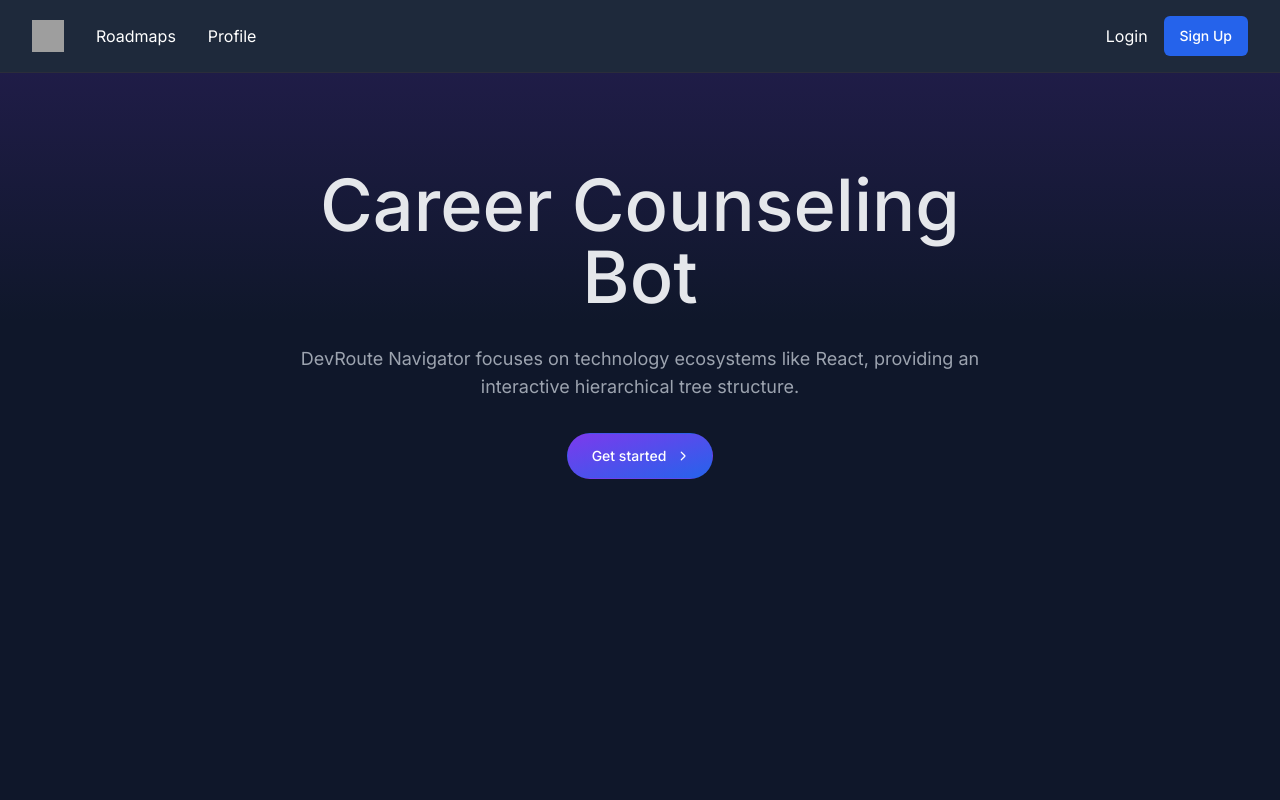
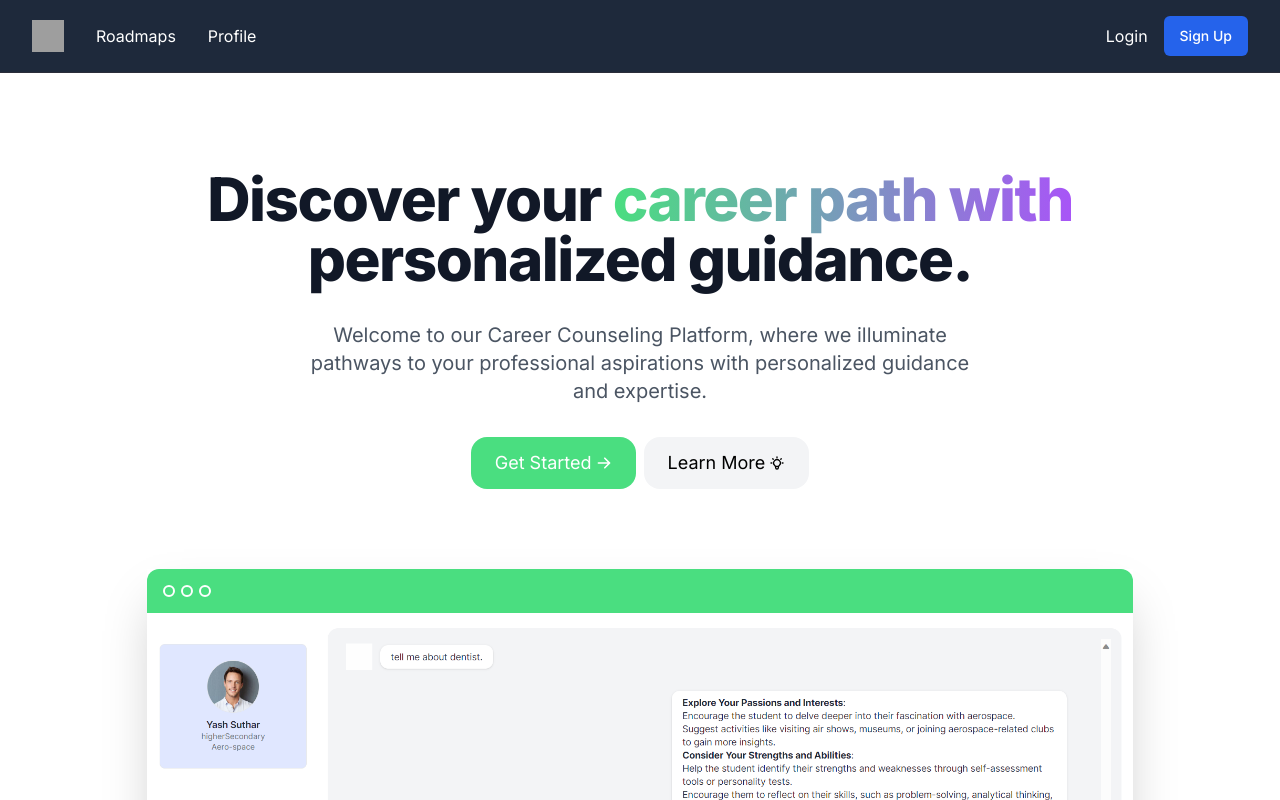
Before and after one commit to TechNodes2-0/careercounselingachatbot, a Next.js app in the folder careercounselingbot/: page / in a window 1280 px wide. Shown: the top 800 px of the page. Built offline with nearby package versions, Linux system fonts and the light colour scheme; no server answers; grey boxes are pictures that could not be loaded.

Commit message:
updated hero section

```diff
--- a/careercounselingbot/components/shared/HeroSection.jsx
+++ b/careercounselingbot/components/shared/HeroSection.jsx
@@ -1,50 +1,80 @@
 import Link from "next/link";
 import React from "react";
+import Image from "next/image";
 
 export default function HeroSection() {
   return (
-    <div>
-      <div className="h-[750px] bg-slate-900">
-        <div className="bg-gradient-to-b from-violet-600/[.15] via-transparent">
-          <div className="max-w-[85rem] mx-auto px-4 sm:px-6 lg:px-8 py-24 space-y-8">
-            <div className="max-w-3xl mx-auto text-center">
-              <h1 className="block text-4xl font-medium text-gray-200 sm:text-5xl md:text-6xl lg:text-7xl">
-                Career Counseling Bot
+    <section className="pt-24 bg-white">
+      <div className="px-12 mx-auto max-w-7xl">
+        <div className="w-full mx-auto text-left md:w-11/12 xl:w-9/12 md:text-center">
+          <h1 className="mb-8 text-4xl font-extrabold leading-none tracking-normal text-gray-900 md:text-6xl md:tracking-tight">
+            <span>Discover your</span>{" "}
+            <span className="block w-full py-2 text-transparent bg-clip-text leading-12 bg-gradient-to-r from-green-400 to-purple-500 lg:inline">
+              career path with
+            </span>{" "}
+            <span>personalized guidance.</span>
           </h1>
-            </div>
-
-            <div className="max-w-3xl mx-auto text-center">
-              <p className="text-lg text-gray-400">
-                DevRoute Navigator focuses on technology ecosystems like React,
-                providing an interactive hierarchical tree structure.
+          <p className="px-0 mb-8 text-lg text-gray-600 md:text-xl lg:px-24">
+            Welcome to our Career Counseling Platform, where we illuminate
+            pathways to your professional aspirations with personalized guidance
+            and expertise.
           </p>
-            </div>
-
-            <div className="text-center">
-              <Link
-                className="inline-flex items-center justify-center px-6 py-3 text-sm font-medium text-center text-white border border-transparent rounded-full shadow-lg gap-x-3 bg-gradient-to-tl from-blue-600 to-violet-600 shadow-transparent hover:shadow-blue-700/50 focus:outline-none focus:ring-2 focus:ring-blue-600 focus:ring-offset-2 focus:ring-offset-white dark:focus:ring-offset-gray-800"
-                href="/chatbot"
+          <div className="mb-4 space-x-0 md:space-x-2 md:mb-8">
+            <a
+              href="#_"
+              className="inline-flex items-center justify-center w-full px-6 py-3 mb-2 text-lg text-white bg-green-400 rounded-2xl sm:w-auto sm:mb-0"
             >
-                Get started
+              Get Started
               <svg
-                  className="w-2.5 h-2.5"
-                  width="16"
-                  height="16"
-                  viewBox="0 0 16 16"
-                  fill="none"
+                className="w-4 h-4 ml-1"
+                xmlns="http://www.w3.org/2000/svg"
+                viewBox="0 0 20 20"
+                fill="currentColor"
               >
                 <path
-                    d="M5.27921 2L10.9257 7.64645C11.1209 7.84171 11.1209 8.15829 10.9257 8.35355L5.27921 14"
+                  fill-rule="evenodd"
+                  d="M10.293 3.293a1 1 0 011.414 0l6 6a1 1 0 010 1.414l-6 6a1 1 0 01-1.414-1.414L14.586 11H3a1 1 0 110-2h11.586l-4.293-4.293a1 1 0 010-1.414z"
+                  clip-rule="evenodd"
+                ></path>
+              </svg>
+            </a>
+            <a
+              href="#_"
+              className="inline-flex items-center justify-center w-full px-6 py-3 mb-2 text-lg bg-gray-100 rounded-2xl sm:w-auto sm:mb-0"
+            >
+              Learn More
+              <svg
+                className="w-4 h-4 ml-1"
+                fill="none"
                 stroke="currentColor"
-                    strokeWidth="2"
-                    strokeLinecap="round" // Corrected attribute name
-                  />
+                viewBox="0 0 24 24"
+                xmlns="http://www.w3.org/2000/svg"
+              >
+                <path
+                  stroke-linecap="round"
+                  stroke-linejoin="round"
+                  stroke-width="2"
+                  d="M9.663 17h4.673M12 3v1m6.364 1.636l-.707.707M21 12h-1M4 12H3m3.343-5.657l-.707-.707m2.828 9.9a5 5 0 117.072 0l-.548.547A3.374 3.374 0 0014 18.469V19a2 2 0 11-4 0v-.531c0-.895-.356-1.754-.988-2.386l-.548-.547z"
+                ></path>
               </svg>
-              </Link>
+            </a>
+          </div>
+        </div>
+        <div className="w-full mx-auto mt-20 text-center md:w-10/12">
+          <div className="relative z-0 w-full mt-8">
+            <div className="relative overflow-hidden shadow-2xl">
+              <div className="flex items-center flex-none px-4 bg-green-400 rounded-b-none h-11 rounded-xl">
+                <div className="flex space-x-1.5">
+                  <div className="w-3 h-3 border-2 border-white rounded-full"></div>
+                  <div className="w-3 h-3 border-2 border-white rounded-full"></div>
+                  <div className="w-3 h-3 border-2 border-white rounded-full"></div>
+                </div>
+              </div>
+              <Image src="/Hero.png" width={1000} height={1000} />
             </div>
           </div>
         </div>
       </div>
-    </div>
+    </section>
   );
 }
```
Also changed, not shown: careercounselingbot/public/Hero.png (added). Lines whose indentation alone changed are shown as unchanged.
